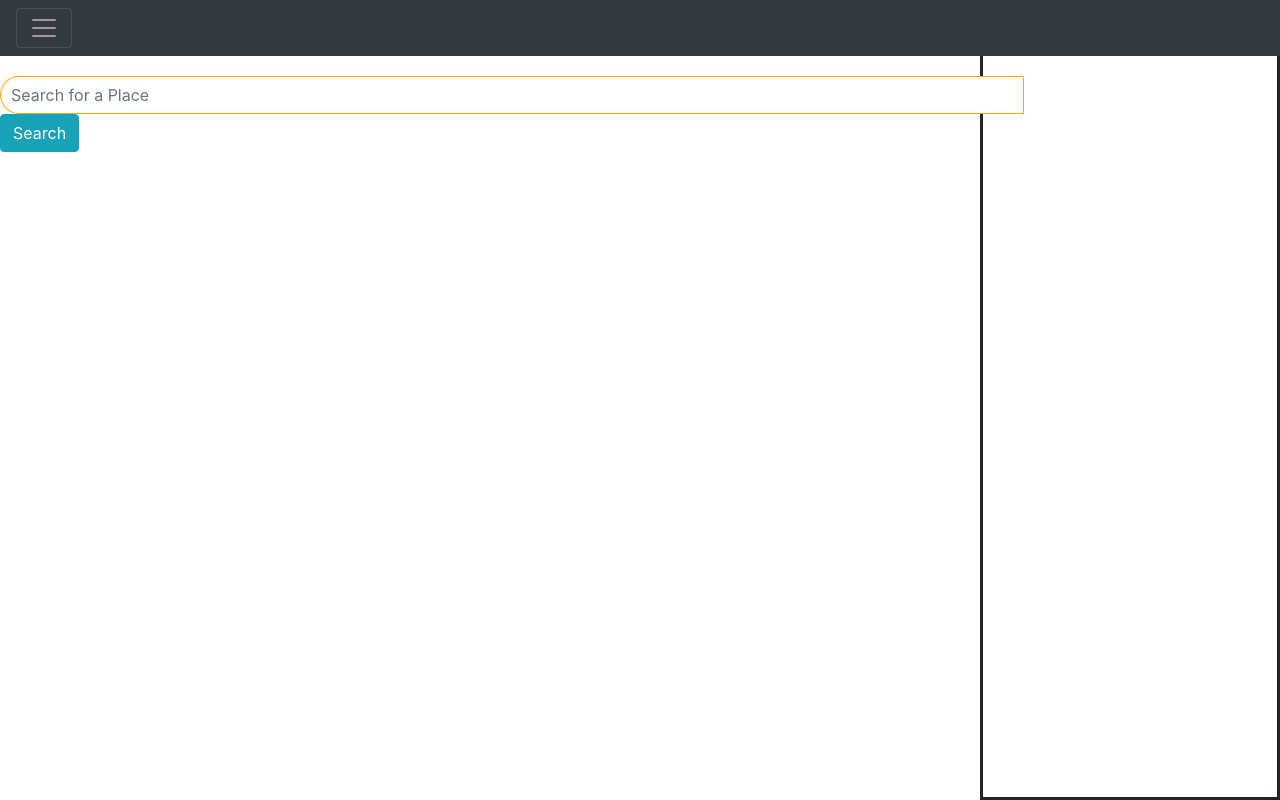
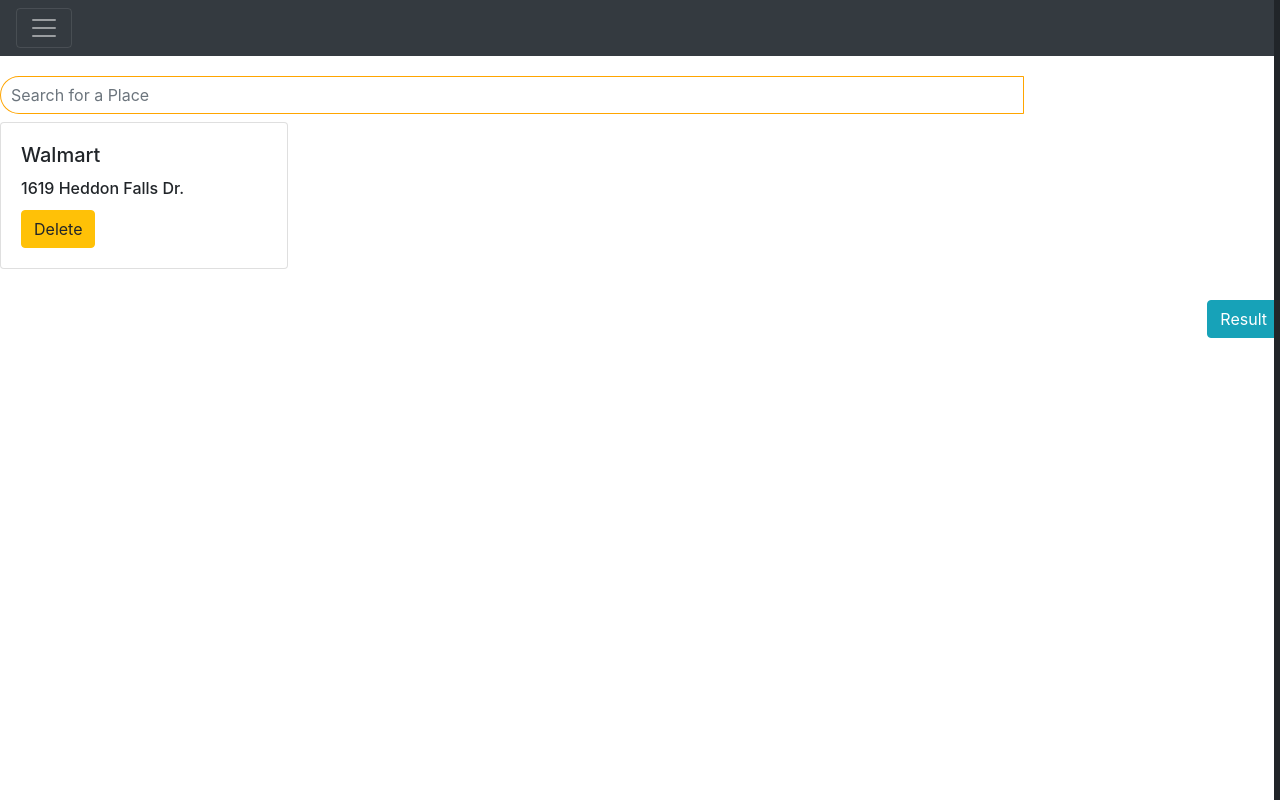
Before and after one commit to SamuelLee502278/placesapp, a Flask app: page /tripdetails in a window 1280 px wide. Run offline with Flask 2, Linux system fonts and the light colour scheme; some libraries are stand-ins or nearby versions.

Commit message:
Updated UI for search sidebar

```diff
--- a/app.py
+++ b/app.py
@@ -4,6 +4,7 @@
 app = Flask(__name__)
 
 array = ["california", "texas"]
+tripitems = [{"name": "Walmart", "address": "1619 Heddon Falls Dr."}]
 
 @app.route('/')
 def home():
@@ -20,13 +21,21 @@
     if request.method == 'POST':
         result_string = request.form.get("place")
         result_array = data.findplace(result_string)
-        return render_template("trip_details.html", result = result_array)
-    return render_template("trip_details.html", result = "")
+        return render_template("trip_details.html", search_result = result_array, tripitems = tripitems)
+    return render_template("trip_details.html", search_result = None, tripitems = tripitems)
 
 @app.route('/add', methods = ['POST', 'GET'])
-def add():
+def addtrip():
     array.append(request.form.get("tripname"))
     return redirect(url_for('home'))
+
+@app.route('/addtripitem', methods = ['POST', 'GET'])
+def addtripitem():
+    # search = request.args.get('text')
+    # print(search)
+    print("hello")
+    return redirect(url_for('home'))
+
 
 # @app.route('/delete', methods = ['POST', 'GET'])
 # def delete():
--- a/static/trip_details.css
+++ b/static/trip_details.css
@@ -3,34 +3,28 @@
 padding: 10px;
 width: 80%;
 margin-top: 20px;
-z-index: 0;
+z-index: 2;
 border-color: orange;
 box-shadow: 0 0 0
 }
 
-/* .dropdown .dropdown-menu {
-width: 500px;
-padding: 20px;
-margin-top: -1px;
+#hidebutton{
+    position:fixed;
+    top: 300px;
+    right: 0px;
 }
 
-#dropdown-button{
-background-color: orange;
-border-top-left-radius: 0;
-border-bottom-left-radius: 0;
-} */
-
 .sidenav{
-    height: 100%; /* Full-height: remove this if you want "auto" height */
-    width: 300px; /* Set the width of the sidebar */
-    position: fixed; /* Fixed Sidebar (stay in place on scroll) */
-    z-index: -1; /* Stay on top */
-    top: 0; /* Stay at the top */
+    height: 100%;
+    width: 400px;
+    position: fixed;
+    z-index: 3;
+    top: 0;
     right: 0;
-    background-color: white; /* Black */
-    overflow-x: hidden; /* Disable horizontal scroll */
+    background-color: white;
+    overflow-x: hidden;
     overflow-y: auto;
     padding-top: 50px;
     border-style: solid;
-    transition: right .3s ease;
+    transition: all 0.1s ease-out;
 }
--- a/templates/home.html
+++ b/templates/home.html
@@ -18,7 +18,7 @@
 <body>
 
     <div class="pos-f-t">
-        <nav class="navbar navbar-dark bg-dark">
+        <nav class="navbar navbar-dark bg-dark" style = "z-index: 1;">
           <button class="navbar-toggler" type="button" data-toggle="collapse" data-target="#navbarToggleExternalContent" aria-controls="navbarToggleExternalContent" aria-expanded="false" aria-label="Toggle navigation">
             <span class="navbar-toggler-icon"></span>
           </button>
--- a/templates/trip_details.html
+++ b/templates/trip_details.html
@@ -6,35 +6,75 @@
 
 {% block content %}
 
+{% if search_result == None %}
+<div class="sidenav" id = "sidenav" style ="width: 0px">
+{% else %}
 <div class="sidenav" id = "sidenav">
-    {% for candidates in result %}
-    <h6>{{candidates.name}}</h6>
-    <h6>{{candidates.address}}</h6>
-    <h6>{{candidates.lat}}</h6>
-    <h6>{{candidates.lng}}</h6>
-    {% endfor %}
+{% for candidates in search_result %}
+<div class="card">
+    <div class="card-body">
+      <h5 class="card-title">{{candidates.name}}</h5>
+      <h6 class="card-title">{{candidates.address}}</h6>
+      <button onclick = "addTripItem()" type ="button" class="btn btn-success">Add to List</button>
+    </div>
+</div>
+{% endfor %}
+{% endif %}
 </div>
 
-
+<div id = "listbody">
 <form action='/tripdetails' method = "POST">
 <input type="text" class="form-control" id = "myInput" placeholder="Search for a Place" name="place" style ="border-top-left-radius: 100px; border-bottom-left-radius: 100px"/>
 </form>
+</div>
 
+<h1 id="test"></h1>
 
-<button onclick = "hideSide()" type="button" class="btn btn-info">
-    <span class="glyphicon glyphicon-search"></span> Search
+<div id = "tripitem">
+{% for items in tripitems %}
+<div class="card" style= "width: 18rem">
+    <div class="card-body">
+        <h5 class="card-title">{{items.name}}</h5>
+        <h6 class="card-title">{{items.address}}</h6>
+        <a href="#" class="btn btn-warning">Delete</a>
+    </div>
+</div>
+{% endfor %}
+</div>
+
+{% if search_result == None %}
+<button onclick = "hideSide()" type="button" class="btn btn-info" id = "hidebutton">
+{% else %}
+<button onclick = "hideSide()" type="button" class="btn btn-info" id = "hidebutton" style = "right: 400px">
+{% endif %}
+    <span class="glyphicon-search"></span> Result
 </button>
 
 <script>
 
 function hideSide(){
     var hide = document.getElementById("sidenav")
-    if(hide.style.display != "none"){
-        hide.style.display = "none"
+    if(hide.style.width != "0px"){
+        hide.style.width = "0px";
+        document.getElementById('listbody').style.opacity = 1;
+        document.getElementById('hidebutton').style.right = "0px";
     }
     else{
-        hide.style.display = ""
+        hide.style.width = "400px";
+        document.getElementById('listbody').style.opacity = 0.2;
+        document.getElementById('hidebutton').style.right = "400px";
     }
+}
+
+function addTripItem(){
+
+    $.ajax({
+        type: "POST",
+        url: "{{url_for('addtripitem')}}",
+        data: {"text": "hello"},
+        // dataType: "json"
+});
+
 }
 
 var searchfrom = document.getElementById("searchform")
```
